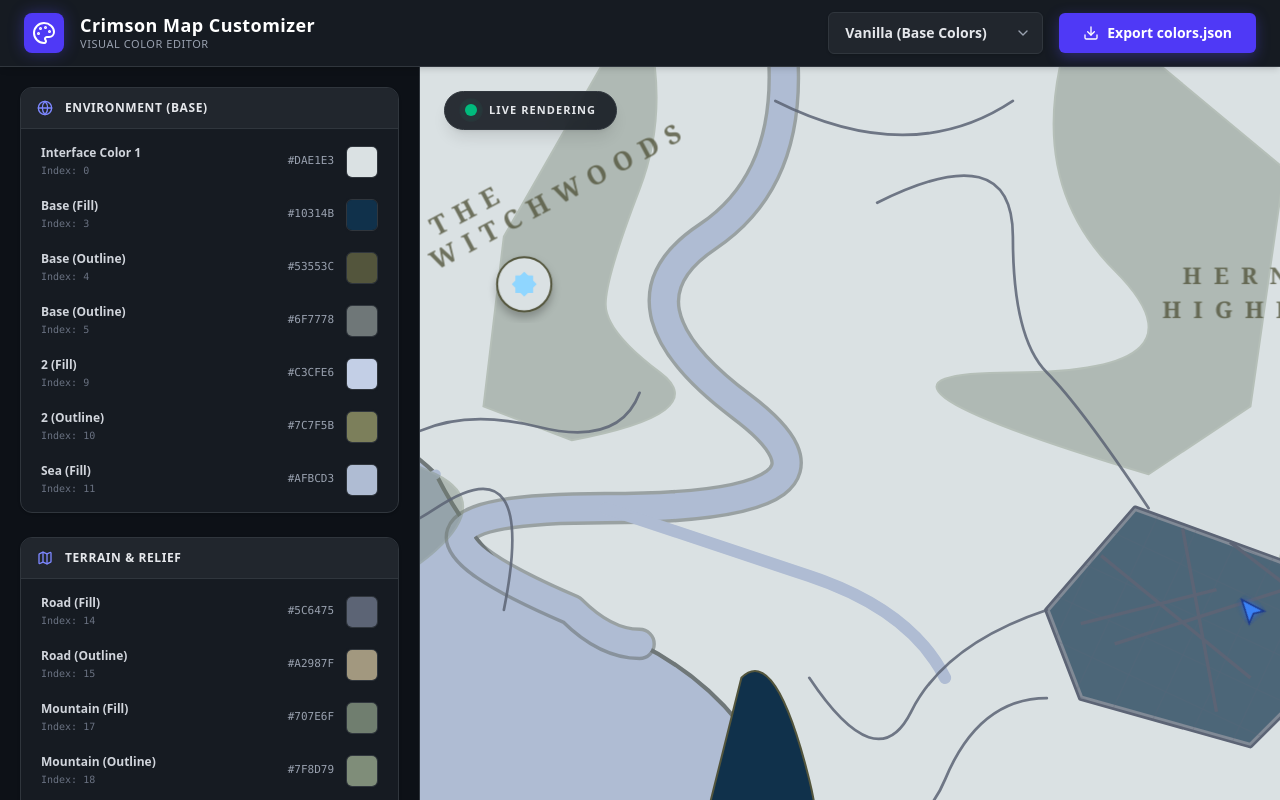
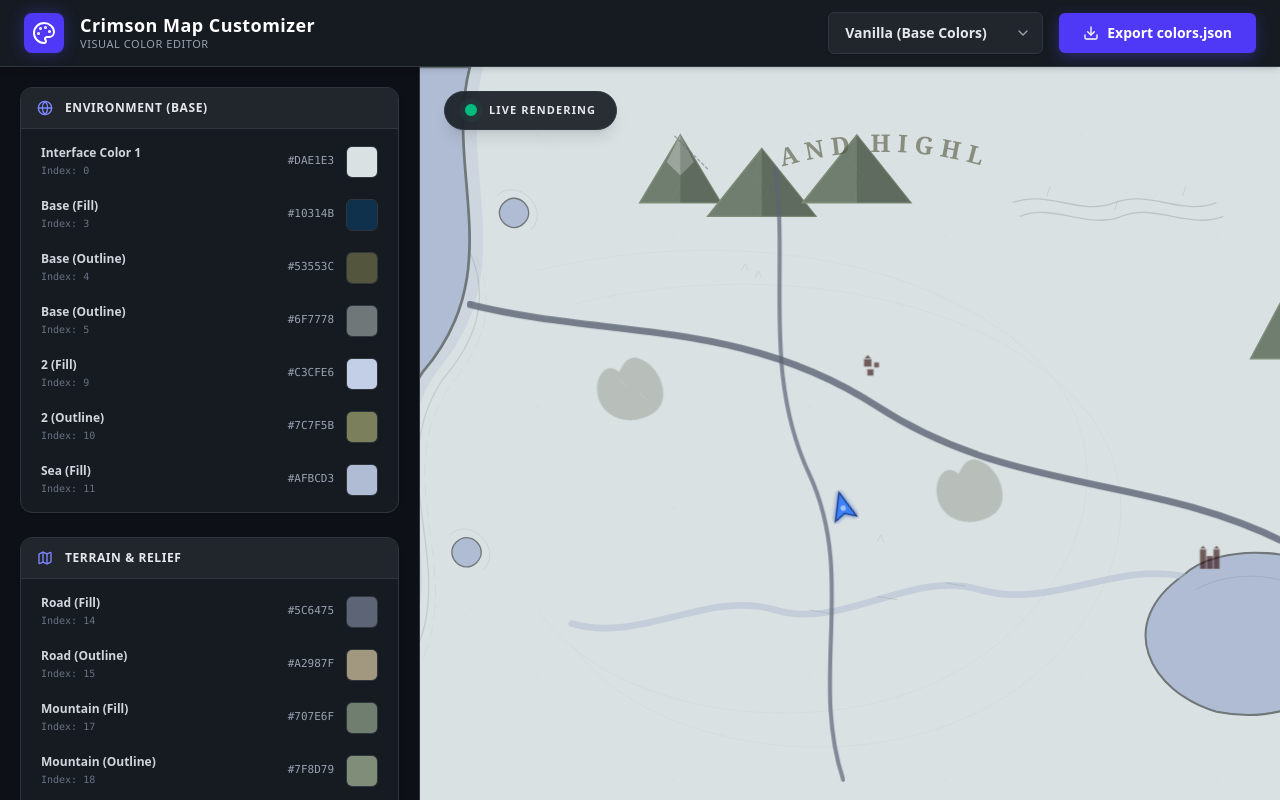
Before and after one commit to samaBR85/Crimson-Map-Customize, a React (Vite) app: page / in a window 1280 px wide. Built offline with nearby package versions, Linux system fonts and the light colour scheme.

Commit message:
feat: Add paper texture and mountain hatching patterns
Introduces two new SVG patterns:
- `paper-texture`: For a subtle background paper effect.
- `hatch`: For hatching lines on mountains, enhancing their visual depth.

Adjusts glow filter to use a smaller blur radius for a sharper effect.

```diff
--- a/src/App.tsx
+++ b/src/App.tsx
@@ -327,74 +327,199 @@ export default function App() {
                   <feDropShadow dx="0" dy="8" stdDeviation="6" floodColor="#000" floodOpacity="0.25" />
                 </filter>
                 <filter id="glow">
-                  <feGaussianBlur stdDeviation="5" result="coloredBlur"/>
+                  <feGaussianBlur stdDeviation="3" result="coloredBlur"/>
                   <feMerge>
                     <feMergeNode in="coloredBlur"/>
                     <feMergeNode in="SourceGraphic"/>
                   </feMerge>
                 </filter>
-                <pattern id="farm-pattern" width="60" height="60" patternUnits="userSpaceOnUse" patternTransform="rotate(25)">
-                  <rect width="60" height="60" fill="var(--c-bg)" opacity="0.3" />
-                  <path d="M 60 0 L 0 0 0 60" fill="none" stroke="var(--c-road)" strokeWidth="1.5" opacity="0.5"/>
+                {/* Paper texture pattern */}
+                <pattern id="paper-texture" width="400" height="400" patternUnits="userSpaceOnUse">
+                  <rect width="400" height="400" fill="var(--c-bg)" />
+                  <circle cx="100" cy="100" r="1" fill="black" opacity="0.03" />
+                  <circle cx="300" cy="250" r="1.5" fill="black" opacity="0.02" />
+                  <path d="M 0 0 L 400 400 M 400 0 L 0 400" stroke="black" strokeWidth="0.5" opacity="0.01" />
+                </pattern>
+                {/* Hatching for mountains */}
+                <pattern id="hatch" width="8" height="8" patternUnits="userSpaceOnUse" patternTransform="rotate(45)">
+                  <line x1="0" y1="0" x2="0" y2="8" stroke="var(--c-mountain-str)" strokeWidth="1" opacity="0.3" />
                 </pattern>
               </defs>
 
-              <rect width="100%" height="100%" fill="var(--c-bg)" className="transition-colors duration-700" />
+              {/* Background Terrain */}
+              <rect width="100%" height="100%" fill="url(#paper-texture)" className="transition-colors duration-700" />
 
+              {/* === WATER (SEA & COASTLINE) === */}
               <g className="transition-colors duration-700">
-                <path d="M -100,1200 L 900,1200 Q 850,950 650,850 Q 450,800 350,600 Q 200,450 -100,550 Z" fill="var(--c-sea)" stroke="var(--c-sea-str)" strokeWidth="6" strokeLinejoin="round" />
-                <path d="M 850,-100 Q 900,150 750,250 Q 600,350 800,500 T 600,650 T 550,800 Q 600,850 650,850" fill="none" stroke="var(--c-sea-str)" strokeWidth="48" opacity="0.6" strokeLinecap="round" strokeLinejoin="round" />
-                <path d="M 850,-100 Q 900,150 750,250 Q 600,350 800,500 T 600,650 T 550,800 Q 600,850 650,850" fill="none" stroke="var(--c-sea)" strokeWidth="38" strokeLinecap="round" strokeLinejoin="round" />
-                <path d="M 600,650 Q 750,700 900,750 T 1100,900" fill="none" stroke="var(--c-sea)" strokeWidth="18" strokeLinecap="round" />
-                <path d="M 350,600 Q 250,650 150,750" fill="none" stroke="var(--c-sea)" strokeWidth="14" strokeLinecap="round" />
-                <path d="M 150,800 Q 180,750 250,850 T 150,950 Z" fill="var(--c-land)" stroke="var(--c-land-str)" strokeWidth="3" />
-                <path d="M 800,900 Q 850,850 900,1050 T 750,1100 Z" fill="var(--c-land)" stroke="var(--c-land-str)" strokeWidth="3" />
+                {/* Deep Sea */}
+                <path
+                  d="M 0,0 L 420,0 C 380,150 480,300 350,450 C 250,600 400,750 280,900 C 180,1000 300,1080 0,1080 Z"
+                  fill="var(--c-sea)" opacity="0.3"
+                />
+                {/* Coastline Depth & Wave Lines */}
+                <path
+                  d="M 15,0 C 390,160 490,310 360,460 C 260,610 410,760 290,910 C 190,1010 310,1080 15,1080"
+                  fill="none" stroke="var(--c-sea-str)" strokeWidth="2" opacity="0.2"
+                />
+                <path
+                  d="M 25,0 C 400,170 500,320 370,470 C 270,620 420,770 300,920 C 200,1020 320,1080 25,1080"
+                  fill="none" stroke="var(--c-sea-str)" strokeWidth="1" opacity="0.1" strokeDasharray="20,10"
+                />
+                {/* Main Jagged Coastline */}
+                <path
+                  d="M 0,0 L 400,0 C 360,150 460,300 330,450 C 230,600 380,750 260,900 C 160,1000 280,1080 0,1080 Z"
+                  fill="var(--c-sea)" stroke="var(--c-sea-str)" strokeWidth="4"
+                />
+
+                {/* Coastal Islands & Ripples */}
+                <path d="M 450,200 C 470,180 500,210 480,230 C 460,250 430,220 450,200 Z" fill="var(--c-sea)" stroke="var(--c-sea-str)" strokeWidth="2" />
+                <path d="M 440,190 C 470,160 520,210 490,240" fill="none" stroke="var(--c-sea-str)" strokeWidth="1" opacity="0.2" />
+
+                <path d="M 380,700 C 400,680 430,710 410,730 C 390,750 360,720 380,700 Z" fill="var(--c-sea)" stroke="var(--c-sea-str)" strokeWidth="2" />
+                <path d="M 370,690 C 400,660 450,710 420,740" fill="none" stroke="var(--c-sea-str)" strokeWidth="1" opacity="0.2" />
+
+                {/* Inland Lake & Complex River System */}
+                <path
+                  d="M 1450,750 C 1500,700 1650,700 1700,780 C 1750,860 1650,980 1500,950 C 1400,920 1350,820 1450,750 Z"
+                  fill="var(--c-sea)" stroke="var(--c-sea-str)" strokeWidth="3"
+                />
+                <path d="M 1470,770 C 1520,740 1620,740 1660,800" fill="none" stroke="var(--c-sea-str)" strokeWidth="1" opacity="0.3" />
+
+                <path
+                  d="M 1450,750 C 1350,730 1250,800 1150,770 C 1050,740 950,830 850,800 C 750,770 650,850 550,820"
+                  fill="none" stroke="var(--c-sea)" strokeWidth="10" strokeLinecap="round" opacity="0.5"
+                />
+                {/* River Ripples */}
+                <path d="M 1100,760 L 1130,765 M 1000,780 L 1030,785 M 900,800 L 930,805" stroke="var(--c-sea-str)" strokeWidth="1" opacity="0.3" />
               </g>
 
-              <g fill="var(--c-mountain)" stroke="var(--c-mountain-str)" strokeWidth="3" opacity="0.4" className="transition-colors duration-700">
-                <path d="M 650,-100 Q 700,50 650,180 T 600,350 T 680,450 T 550,550 L 420,500 T 450,250 Z" />
-                <path d="M 200,600 Q 250,550 350,600 T 300,750 Z" />
-                <path d="M 1300,-100 Q 1200,150 1350,300 T 1200,450 T 1400,600 L 1550,500 T 1600,150 Z" />
-                <path d="M 1700,300 Q 1750,500 1900,550 L 2000,500 L 2000,200 Z" />
-                <path d="M 1600,700 Q 1550,850 1700,950 T 1900,900 T 2000,1050 L 2000,650 Z" />
+              {/* === TERRAIN CONTOUR LINES (TOPOGRAPHY) === */}
+              <g fill="none" stroke="var(--c-land-str)" strokeWidth="1" opacity="0.05" className="transition-colors duration-700">
+                <path d="M 500,300 C 700,250 1000,250 1200,400 C 1400,550 1300,800 1100,900 C 900,1000 600,950 500,800" />
+                <path d="M 550,350 C 750,300 1050,300 1250,450 C 1450,600 1350,850 1150,950 C 950,1050 650,1000 550,850" />
               </g>
 
-              <g className="transition-colors duration-700" transform="translate(1200, 550)">
-                <path d="M 50,250 L 180,100 L 400,180 L 500,300 L 350,450 L 100,380 Z" fill="var(--c-land)" stroke="var(--c-road)" strokeWidth="8" strokeLinejoin="round" />
-                <path d="M 50,250 L 180,100 L 400,180 L 500,300 L 350,450 L 100,380 Z" fill="url(#farm-pattern)" />
-                <path d="M 130,170 L 350,350 M 250,130 L 300,400 M 320,150 L 450,250 M 150,300 L 400,220 M 100,270 L 300,220" stroke="var(--c-road)" strokeWidth="5" />
+              {/* === MOUNTAINS (HIGHLY DETAILED RIDGES & CRAGS) === */}
+              <g className="transition-colors duration-700">
+                {/* North Range Peaks */}
+                <g transform="translate(650, 80)">
+                  {/* Peak 1 with Ridges */}
+                  <path d="M 0,120 L 60,20 L 120,120 Z" fill="var(--c-mountain)" stroke="var(--c-mountain-str)" strokeWidth="2" />
+                  <path d="M 60,20 L 50,60 L 65,80 L 45,120" fill="none" stroke="var(--c-mountain-str)" strokeWidth="1" opacity="0.4" />
+                  <path d="M 60,20 L 70,50 L 55,70 L 65,90" fill="none" stroke="var(--c-mountain-str)" strokeWidth="0.5" opacity="0.3" />
+                  <path d="M 60,20 L 80,60 L 60,80 L 40,60 Z" fill="white" opacity="0.3" />
+                  <path d="M 60,20 L 120,120 L 60,120 Z" fill="black" opacity="0.15" />
+
+                  {/* Peak 2 with Ridges */}
+                  <path d="M 100,140 L 180,40 L 260,140 Z" fill="var(--c-mountain)" stroke="var(--c-mountain-str)" strokeWidth="2" />
+                  <path d="M 180,40 L 170,80 L 190,100 L 175,140" fill="none" stroke="var(--c-mountain-str)" strokeWidth="1" opacity="0.4" />
+                  <path d="M 180,40 L 260,140 L 180,140 Z" fill="black" opacity="0.15" />
+
+                  {/* Peak 3 with Ridges */}
+                  <path d="M 240,120 L 320,20 L 400,120 Z" fill="var(--c-mountain)" stroke="var(--c-mountain-str)" strokeWidth="2" />
+                  <path d="M 320,20 L 310,60 L 330,80 L 315,120" fill="none" stroke="var(--c-mountain-str)" strokeWidth="1" opacity="0.4" />
+                  <path d="M 320,20 L 400,120 L 320,120 Z" fill="black" opacity="0.15" />
+                </g>
+
+                {/* East Range Peaks */}
+                <g transform="translate(1550, 250)">
+                  <path d="M 0,180 L 80,30 L 160,180 Z" fill="var(--c-mountain)" stroke="var(--c-mountain-str)" strokeWidth="2" />
+                  <path d="M 80,30 L 70,80 L 90,120 L 75,180" fill="none" stroke="var(--c-mountain-str)" strokeWidth="1" opacity="0.4" />
+                  <path d="M 80,30 L 160,180 L 80,180 Z" fill="black" opacity="0.15" />
+                </g>
               </g>
 
-              <g stroke="var(--c-road)" strokeWidth="4" fill="none" strokeLinecap="round" strokeLinejoin="round" opacity="0.85" className="transition-colors duration-700">
-                <path d="M 1250,800 Q 1100,850 1050,950 T 900,900" />
-                <path d="M 1250,930 Q 1150,930 1100,1050 T 900,1100" />
-                <path d="M 1700,850 Q 1850,900 2000,850" />
-                <path d="M 1400,650 Q 1300,500 1250,450 T 1200,250 T 1000,200" />
-                <path d="M 850,50 Q 1050,150 1200,50" />
-                <path d="M 300,550 Q 380,500 500,530 T 650,480" />
-                <path d="M 50,650 Q 200,750 350,650 T 450,800" />
+              {/* === TERRAIN & BIOMES (ORGANIC TEXTURES) === */}
+              <g className="transition-colors duration-700">
+                {/* Swamp Area with Reeds */}
+                <g transform="translate(1200, 200)" opacity="0.2">
+                  <path d="M 0,0 C 50,-20 100,20 150,0 C 200,-20 250,20 300,0" fill="none" stroke="var(--c-land-str)" strokeWidth="2" />
+                  <path d="M 10,20 C 60,0 110,40 160,20 C 210,0 260,40 310,20" fill="none" stroke="var(--c-land-str)" strokeWidth="2" />
+                  {/* Reeds */}
+                  <line x1="50" y1="-10" x2="55" y2="-25" stroke="var(--c-land-str)" strokeWidth="1" />
+                  <line x1="150" y1="10" x2="155" y2="-5" stroke="var(--c-land-str)" strokeWidth="1" />
+                  <line x1="250" y1="-10" x2="255" y2="-25" stroke="var(--c-land-str)" strokeWidth="1" />
+                </g>
+
+                {/* Organic Forest Blobs */}
+                <g fill="var(--c-land-str)" opacity="0.25">
+                  {/* West Forest Blob */}
+                  <path d="M 620,450 C 600,430 580,460 590,490 C 600,520 640,530 670,510 C 700,490 680,440 650,430 C 630,420 620,450 620,450 Z" />
+                  {/* Internal detail */}
+                  <path d="M 620,460 L 630,470 M 650,480 L 660,490" stroke="var(--c-bg)" strokeWidth="1" opacity="0.5" />
+
+                  {/* East Forest Blob */}
+                  <path d="M 1120,600 C 1100,580 1080,610 1090,640 C 1100,670 1140,680 1170,660 C 1200,640 1180,590 1150,580 C 1130,570 1120,600 1120,600 Z" />
+                </g>
+
+                {/* Grass Clusters */}
+                <g stroke="var(--c-land-str)" strokeWidth="1" opacity="0.15" fill="none">
+                  <path d="M 800,300 L 805,290 M 805,290 L 810,300" />
+                  <path d="M 820,310 L 825,300 M 825,300 L 830,310" />
+                  <path d="M 1000,700 L 1005,690 M 1005,690 L 1010,700" />
+                </g>
+
+                {/* Settlement Clusters (Towns) */}
+                <g fill="var(--c-danger)" opacity="0.6" stroke="var(--c-bg)" strokeWidth="1">
+                  {/* Town 1 */}
+                  <rect x="980" y="430" width="12" height="12" rx="1" />
+                  <rect x="995" y="435" width="8" height="8" rx="1" />
+                  <rect x="985" y="445" width="10" height="10" rx="1" />
+                  <path d="M 980,430 L 986,424 L 992,430 Z" /> {/* Roof */}
+
+                  {/* Castle / Keep */}
+                  <g transform="translate(1480, 720)">
+                    <rect x="0" y="0" width="20" height="20" rx="1" />
+                    <rect x="-5" y="-10" width="10" height="30" rx="1" />
+                    <rect x="15" y="-10" width="10" height="30" rx="1" />
+                    <path d="M -5,-10 L 0,-15 L 5,-10 Z" />
+                    <path d="M 15,-10 L 20,-15 L 25,-10 Z" />
+                  </g>
+                </g>
               </g>
 
-              <g fill="var(--c-land-str)" fontFamily="Georgia, serif" letterSpacing="14" fontWeight="bold" opacity="0.8" className="transition-colors duration-700">
-                <text x="350" y="250" fontSize="38" transform="rotate(-28 350 250)">THE</text>
-                <text x="350" y="300" fontSize="38" transform="rotate(-28 350 300)">WITCHWOODS</text>
-                <text x="1450" y="320" fontSize="34" letterSpacing="18">HERNAND</text>
-                <text x="1420" y="370" fontSize="34" letterSpacing="18">HIGHLANDS</text>
+              {/* === ROADS & TRAILS === */}
+              <g stroke="var(--c-road)" fill="none" strokeLinecap="round" strokeLinejoin="round" className="transition-colors duration-700">
+                {/* Main Arteries */}
+                <path
+                  d="M 400,350 C 600,400 800,370 1000,500 C 1200,630 1400,600 1600,700"
+                  strokeWidth="10" opacity="0.8"
+                />
+                <path
+                  d="M 850,150 C 870,300 830,450 900,600 C 970,750 900,900 950,1050"
+                  strokeWidth="6" opacity="0.7"
+                />
+
+                {/* Mountain Trails (Dashed) */}
+                <path d="M 750,150 L 700,100" strokeWidth="2" strokeDasharray="4,4" opacity="0.5" />
+                <path d="M 1650,400 L 1700,350" strokeWidth="2" strokeDasharray="4,4" opacity="0.5" />
               </g>
 
-              <g className="transition-colors duration-700">
-                <g transform="translate(480, 320)" filter="url(#shadow)">
-                  <circle cx="0" cy="0" r="40" fill="var(--c-bg)" stroke="var(--c-land-str)" strokeWidth="3" />
-                  <g fill="var(--c-religion)">
-                    <path d="M 0,-18 Q 12,-6 18,0 Q 12,6 0,18 Q -12,6 -18,0 Q -12,-6 0,-18 Z" />
-                    <path d="M 0,-18 Q 12,-6 18,0 Q 12,6 0,18 Q -12,6 -18,0 Q -12,-6 0,-18 Z" transform="rotate(45)" />
-                    <path d="M 0,-18 Q 12,-6 18,0 Q 12,6 0,18 Q -12,6 -18,0 Q -12,-6 0,-18 Z" transform="rotate(90)" />
-                    <path d="M 0,-18 Q 12,-6 18,0 Q 12,6 0,18 Q -12,6 -18,0 Q -12,-6 0,-18 Z" transform="rotate(135)" />
-                  </g>
-                </g>
-                <g transform="translate(1550, 800) rotate(-40)" filter="url(#glow)">
-                  <polygon points="0,-20 -14,14 0,7 14,14" fill="#3b82f6" stroke="#1e3a8a" strokeWidth="2.5" />
-                </g>
+              {/* === DECORATIVE ELEMENTS === */}
+              <g transform="translate(1750, 150)" opacity="0.4" stroke="var(--c-land-str)" fill="none">
+                <circle r="60" strokeWidth="2" />
+                <circle r="50" strokeWidth="1" strokeDasharray="2,2" />
+                <path d="M 0,-70 L 10,-50 L 0,-55 L -10,-50 Z" fill="var(--c-land-str)" /> {/* North */}
+                <path d="M 0,70 L 10,50 L 0,55 L -10,50 Z" /> {/* South */}
+                <path d="M 70,0 L 50,10 L 55,0 L 50,-10 Z" /> {/* East */}
+                <path d="M -70,0 L -50,10 L -55,0 L -50,-10 Z" /> {/* West */}
+                <text x="0" y="-80" textAnchor="middle" fontSize="20" fill="var(--c-land-str)" stroke="none">N</text>
+              </g>
+
+              {/* === TEXT (CURVED & STYLIZED) === */}
+              <g fill="var(--c-land-str)" fontFamily="'Georgia', serif" letterSpacing="10" fontWeight="bold" opacity="0.6" className="transition-colors duration-700">
+                <defs>
+                  <path id="textPath" d="M 850,150 Q 1010,100 1170,150" />
+                </defs>
+                <text fontSize="36" textAnchor="middle">
+                  <textPath href="#textPath" startOffset="50%">HERNAND HIGHLANDS</textPath>
+                </text>
+              </g>
+
+              {/* === PLAYER CURSOR (STYLIZED) === */}
+              <g transform="translate(950, 650) rotate(-15)" filter="url(#glow)">
+                <path d="M 0,-24 L -16,16 L 0,8 L 16,16 Z" fill="#3b82f6" stroke="#1e3a8a" strokeWidth="2" />
+                <circle cx="0" cy="0" r="4" fill="white" opacity="0.5" />
               </g>
 
             </svg>
```
